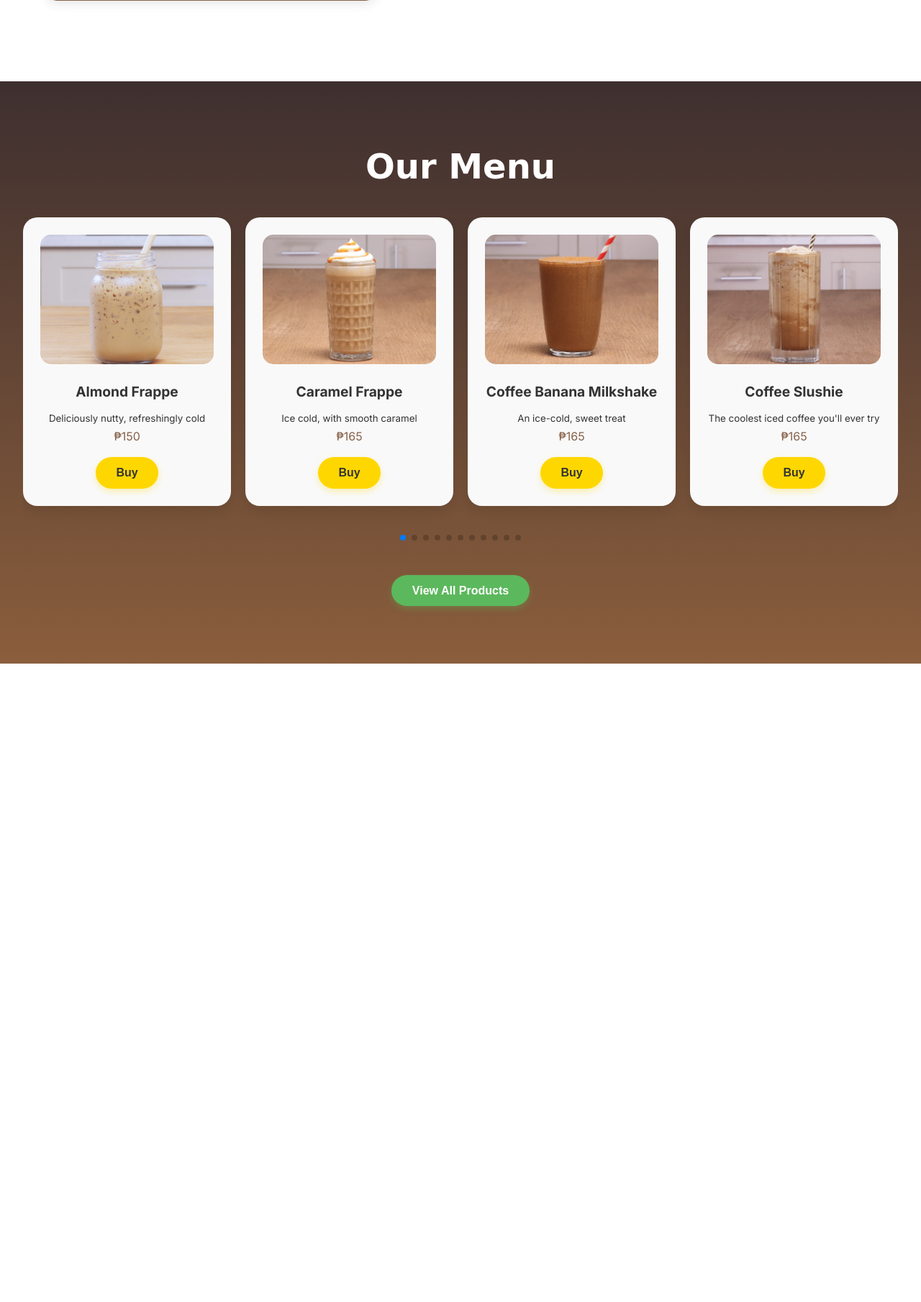
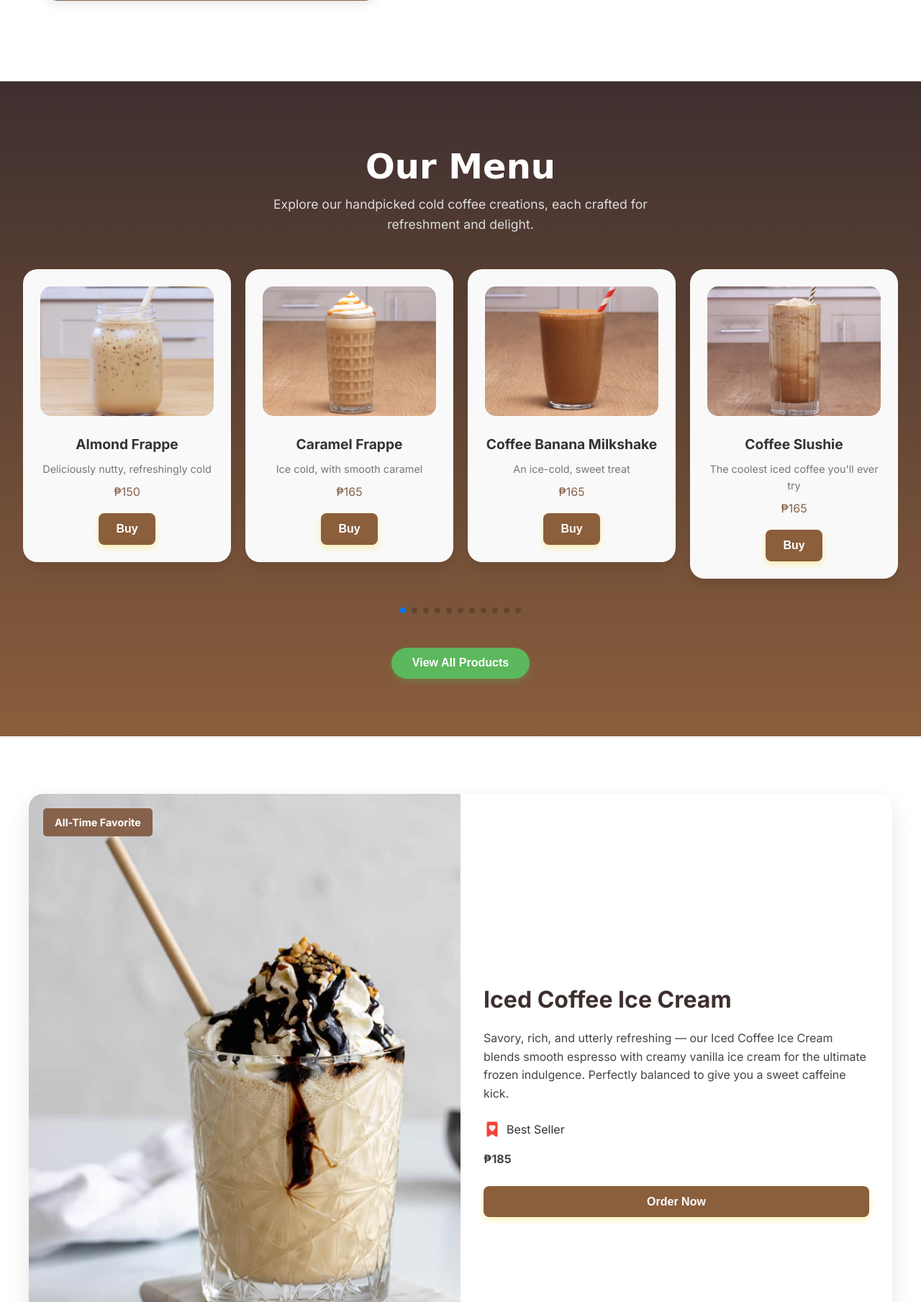
Before and after one commit to Lumnaire/coffee-shop, a PHP site: page / in a window 1280 px wide. Shown: the part 1711-3520 px from the top of the page at 72% size. Before the commit the page ends 2633 px from the top, so only its background shows below. Run offline with PHP 8.4, Linux system fonts and the light colour scheme; some web fonts are replaced.

Commit message:
added best seller section

```diff
--- a/css/styles.css
+++ b/css/styles.css
@@ -10,7 +10,6 @@
     line-height: 1.6;
     background-color: #f4f4f4;
     color: #333;
-    scroll-behavior: smooth; /* Smooth scrolling */
 }
 
 /* Hero Section Styling */
@@ -587,15 +586,25 @@
 
 .menu-section {
     padding: 5rem 2rem;
- background: linear-gradient(to bottom, #3e2f2f, #8b5e3c);
+    background: linear-gradient(to bottom, #3e2f2f, #8b5e3c);
     text-align: center;
+    position: relative;
+    overflow: hidden;
+}
+
+.section-description {
+    font-size: 1.1rem;
+    color: #ddd;
+    max-width: 600px;
+    margin: 0 auto 3rem;
+    line-height: 1.6;
 }
 
 .section-title {
     font-family: 'Oleo Script Swash Caps', cursive;
     font-size: 3rem;
     color: #fff;
-    margin-bottom: 2rem;
+
 }
 
 .menu-card {
@@ -604,13 +613,11 @@
     padding: 1.5rem;
     box-shadow: 0 6px 18px rgba(0, 0, 0, 0.1);
     text-align: center;
-    transition: transform 0.3s ease;
-    margin-bottom: 4rem;
+   margin-bottom: 4rem;
+    position: relative;
+    z-index: 0;
 }
 
-.menu-card:hover {
-    transform: translateY(-8px);
-}
 
 .menu-card img {
     width: 100%;
@@ -632,6 +639,123 @@
     margin-bottom: 1rem;
 }
 
+
 .view-all-container {
     margin-top: 2rem;
 }
+
+.menu-card small {
+    display: block;
+    font-size: 0.9rem;
+    color: #777;
+    margin-bottom: 0.5rem;
+}
+
+/* Best Seller Section */
+
+.best-seller-section {
+    background-color: #fff;
+    padding: 5rem 2rem;
+    display: flex;
+    justify-content: center;
+}
+
+.best-seller-container {
+    display: flex;
+    flex-wrap: wrap;
+    background: #ffffff;
+    border-radius: 20px;
+    box-shadow: 0 10px 30px rgba(0, 0, 0, 0.1);
+    max-width: 1200px;
+    overflow: hidden;
+    width: 100%;
+}
+
+.best-seller-image {
+    flex: 1 1 50%;
+    position: relative;
+    min-height: 300px;
+}
+
+.best-seller-image img {
+    width: 100%;
+    height: 100%;
+    object-fit: cover;
+}
+
+.best-seller-tag {
+    position: absolute;
+    top: 20px;
+    left: 20px;
+    background-color: #86624A;
+    color: #fff;
+    padding: 0.5rem 1rem;
+    font-size: 0.9rem;
+    border-radius: 5px;
+    font-weight: bold;
+}
+
+.best-seller-details {
+    flex: 1 1 50%;
+    padding: 3rem 2rem;
+    display: flex;
+    flex-direction: column;
+    justify-content: center;
+}
+
+.best-seller-details h2 {
+    font-size: 2rem;
+    color: #3e2f2f;
+    margin-bottom: 1rem;
+}
+
+.best-seller-details p {
+    font-size: 1rem;
+    color: #444;
+    margin-bottom: 1.5rem;
+    line-height: 1.6;
+}
+
+.best-seller-icons {
+    display: flex;
+    align-items: center;
+    gap: 0.5rem;
+    margin-bottom: 1rem;
+}
+
+.best-seller-icons img {
+    width: 24px;
+    height: 24px;
+}
+
+.best-seller-price {
+    font-size: 1.25rem;
+    color: #8b5e3c;
+    font-weight: bold;
+    margin-bottom: 1rem;
+}
+
+.btn-primary {
+    background-color: #8b5e3c;
+    color: #fff;
+    padding: 0.8rem 1.5rem;
+    border: none;
+    border-radius: 8px;
+    cursor: pointer;
+    font-weight: 600;
+    transition: background-color 0.3s ease;
+}
+
+.btn-primary:hover {
+    background-color: #3e2f2f;
+}
+
+@media (max-width: 768px) {
+    .best-seller-container {
+        flex-direction: column;
+    }
+
+    .best-seller-details {
+        padding: 2rem;
+    }
+}
--- a/index.php
+++ b/index.php
@@ -118,6 +118,7 @@
 
     <section id="menu-section" class="menu-section">
         <h2 class="section-title">Our Menu</h2>
+        <p class="section-description">Explore our handpicked cold coffee creations, each crafted for refreshment and delight.</p>
 
         <div class="swiper">
             <div class="swiper-wrapper">
@@ -232,6 +233,28 @@
         </div>
     </section>
 
+    <!-- Best Seller Section -->
+    <section class="best-seller-section">
+        <div class="best-seller-container">
+            <div class="best-seller-image">
+                <img src="assets/menu/iced-coffee-ice-cream.jpg" alt="Iced Coffee Ice Cream">
+                <span class="best-seller-tag">All-Time Favorite</span>
+            </div>
+            <div class="best-seller-details">
+                <h2>Iced Coffee Ice Cream</h2>
+                <p>
+                    Savory, rich, and utterly refreshing — our Iced Coffee Ice Cream blends smooth espresso with creamy vanilla ice cream for the ultimate frozen indulgence. Perfectly balanced to give you a sweet caffeine kick.
+                </p>
+                <div class="best-seller-icons">
+                    <img src="assets/favorite.png" alt="Favorite Icon" title="Customer Favorite">
+                    <span>Best Seller</span>
+                </div>
+                <p class="best-seller-price">₱185</p>
+                <button class="btn btn-primary">Order Now</button>
+            </div>
+        </div>
+    </section>
+
     <script src="js/script.js"></script>
     <script src="https://cdn.jsdelivr.net/npm/swiper/swiper-bundle.min.js"></script>
     <script>
```
Also changed, not shown: assets/favorite.png (added), assets/menu/iced-coffee-ice-cream.jpg (added). Lines whose indentation alone changed are shown as unchanged.
